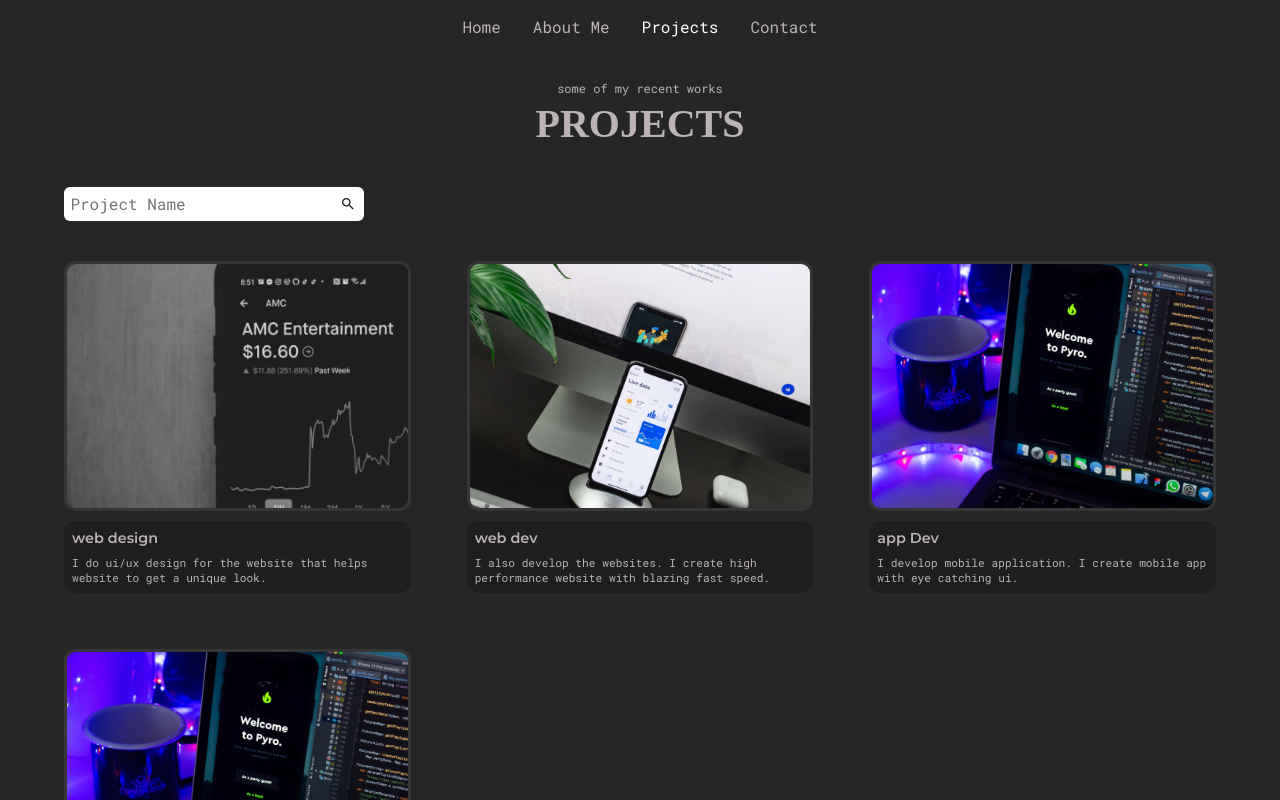
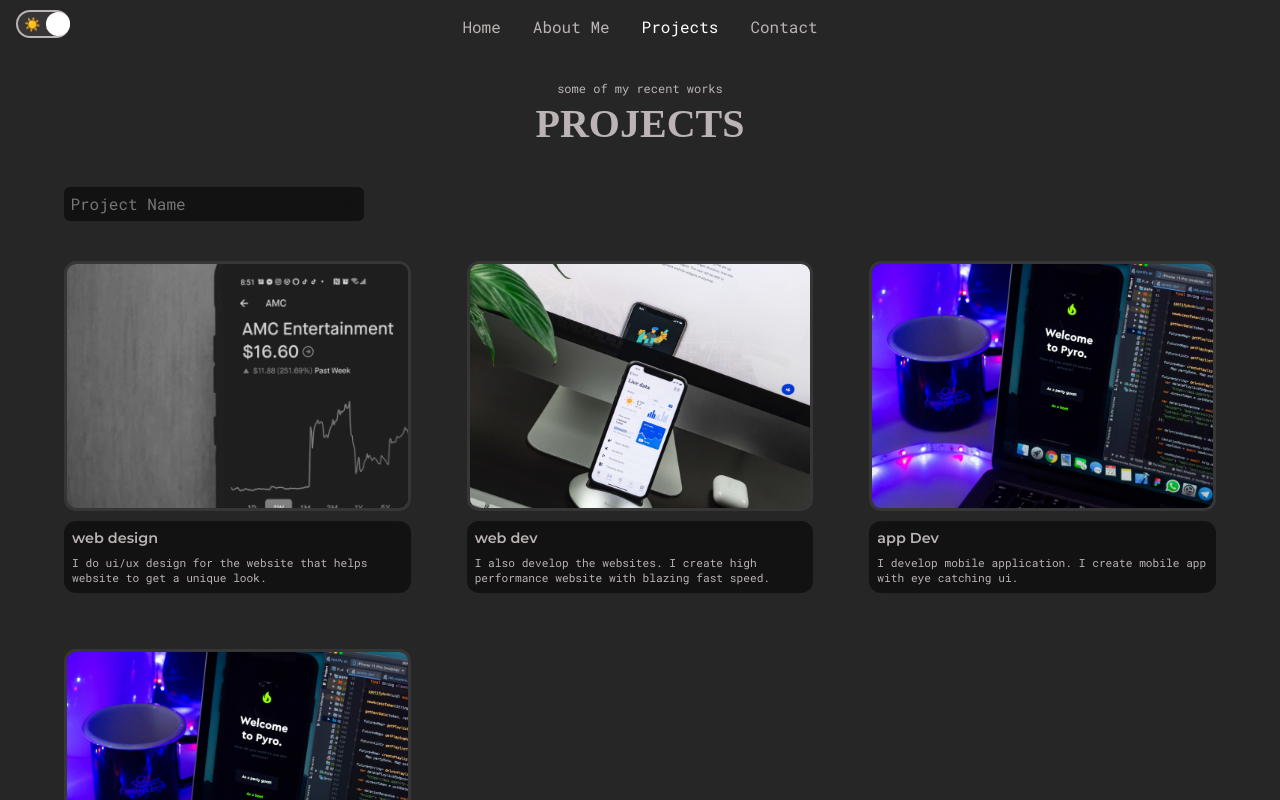
Before and after one commit to Michael-Hills/Personal-Portfolio, a React (Vite) app: page /projects in a window 1280 px wide. Shown: the top 800 px of the page. Built offline with nearby package versions, Linux system fonts and the light colour scheme; a web font is replaced by a local one.

Commit message:
day/night toggle

```diff
--- a/src/App.jsx
+++ b/src/App.jsx
@@ -1,3 +1,7 @@
+import { ThemeProvider as StyledThemeProvider } from 'styled-components';
+import { ThemeProvider } from './context/ThemeContext';
+import { useTheme } from './context/ThemeContext';
+import { darkTheme, lightTheme } from './styles/Themes';
 import NavMenu from './components/NavMenu'
 import { BrowserRouter as Router, Route, Routes } from 'react-router-dom'
 import Home from './pages/home'
@@ -13,7 +17,17 @@ import 'slick-carousel/slick/slick-theme.css';
 
 function App() {
   return (
-    <>
+    <ThemeProvider>
+      <AppContent />
+    </ThemeProvider>
+  );
+}
+
+function AppContent() {
+  const { isDarkMode } = useTheme();
+
+  return (
+    <StyledThemeProvider theme={isDarkMode ? darkTheme : lightTheme}>
       <GlobalStyles />
       <Typography/>
       <Router>
@@ -27,7 +41,7 @@ function App() {
           <Route path="/project/:id" element={<ProjectDetailPage/>} />
         </Routes>
       </Router>
-    </>
+    </StyledThemeProvider>
   );
 }
 
--- a/src/components/Button.jsx
+++ b/src/components/Button.jsx
@@ -13,7 +13,7 @@ const ButtonStyle = styled.div`
     border-radius: 8px;
     display: inline-block;
     border: 2px solid var(--gray-1);
-    color: ${(props) => props.$outline === 'yes' ? 'var(--gray-1)' : 'black'};
+    color: ${(props) => props.$outline === 'yes' ? 'var(--gray-1)' : 'white'};
   }
 
   @media only screen and (max-width: 768px) {
--- a/src/components/NavMenu.jsx
+++ b/src/components/NavMenu.jsx
@@ -2,6 +2,8 @@ import { NavLink } from "react-router-dom";
 import { MdMenu, MdClose } from "react-icons/md";
 import { useState } from 'react';
 import styled from 'styled-components';
+import ThemeToggle from './ThemeToggle';
+import { useTheme } from '../context/ThemeContext';
 
 
 
@@ -53,10 +55,25 @@ const NavStyles = styled.nav`
   .navItems .closeNavIcon {
     display: none;
   }
+
+  .theme-toggle-desktop {
+    position: absolute;
+    left: 2rem;
+    top: 1.2rem;
+    display: block;
+  }
+
+  .theme-toggle-mobile {
+    display: none; // Hide mobile toggle by default
+  }
+
   @media only screen and (max-width: 768px) {
     padding: 0;
     .hide-item {
       transform: translateY(calc(-100% - var(--top)));
+    }
+    .theme-toggle-desktop {
+      display: none;
     }
     .mobile-menu-icon {
       display: block;
@@ -85,6 +102,12 @@ const NavStyles = styled.nav`
         display: block;
         margin-bottom: 1rem;
       }
+      .theme-toggle-mobile {
+        display: block;
+        position: absolute;
+        top: 2rem;
+        left: 2rem;
+      }
     }
   }
 `;
@@ -93,8 +116,12 @@ const NavStyles = styled.nav`
 
 export default function NavMenu() {
     const [showNav, setShowNav] = useState(false);
+    const { isDarkMode, toggleTheme } = useTheme();
     return (
       <NavStyles>
+         <div className="theme-toggle-desktop">
+          <ThemeToggle isDark={isDarkMode} toggleTheme={toggleTheme} />
+        </div>
         <div
           className="mobile-menu-icon"
           onClick={() => setShowNav(!showNav)}
@@ -114,6 +141,9 @@ export default function NavMenu() {
             tabIndex={0}
           >
             <MdClose />
+          </div>
+          <div className="theme-toggle-mobile">
+            <ThemeToggle isDark={isDarkMode} toggleTheme={toggleTheme} />
           </div>
           <li>
             <NavLink
@@ -159,6 +189,7 @@ export default function NavMenu() {
               Contact
             </NavLink>
           </li>
+
         </ul>
       </NavStyles>
     );
--- a/src/components/ProjectsSection.jsx
+++ b/src/components/ProjectsSection.jsx
@@ -13,6 +13,29 @@ const ProjectSectionStyle = styled.div`
   .slick-slider {
     margin: 0 auto; /* Centers the carousel */
   }
+
+  .slick-prev,
+  .slick-next {
+    &:before {
+      color: ${props => props.theme.text}; /* Use theme text color */
+      font-size: 2rem;
+    }
+  }
+
+  /* Add styles for slider dots */
+  .slick-dots {
+    li {
+      button {
+        &:before {
+          color: ${props => props.theme.text}; /* Use theme text color */
+        }
+      }
+      &.slick-active button:before {
+        color: ${props => props.theme.text}; /* Use theme text color for active dot */
+      }
+    }
+  }
+
   .projects__allItems {
     display: flex;
     gap: 3rem;
--- a/src/components/ServicesSection.jsx
+++ b/src/components/ServicesSection.jsx
@@ -13,6 +13,28 @@ const ServicesItemsStyles = styled.div`
 
   .slick-slider {
     margin: 0 auto; /* Centers the carousel */
+  }
+
+  .slick-prev,
+  .slick-next {
+    &:before {
+      color: ${props => props.theme.text}; /* Use theme text color */
+      font-size: 2rem;
+    }
+  }
+
+  /* Add styles for slider dots */
+  .slick-dots {
+    li {
+      button {
+        &:before {
+          color: ${props => props.theme.text}; /* Use theme text color */
+        }
+      }
+      &.slick-active button:before {
+        color: ${props => props.theme.text}; /* Use theme text color for active dot */
+      }
+    }
   }
 
 
--- /dev/null
+++ b/src/components/ThemeToggle.jsx
@@ -0,0 +1,52 @@
+import styled from 'styled-components';
+
+const ToggleButton = styled.button`
+  background: ${({ theme }) => theme.gray2};
+  border: 2px solid ${({ theme }) => theme.gray1};
+  border-radius: 30px;
+  cursor: pointer;
+  display: flex;
+  align-items: center;
+  justify-content: space-between;
+  padding: 2px;
+  position: relative;
+  width: 54px;
+  height: 28px;
+
+  .toggle-circle {
+    background: ${({ theme }) => theme.text};
+    border-radius: 50%;
+    width: 24px;
+    height: 24px;
+    position: absolute;
+    transition: transform 0.2s linear;
+    transform: ${({ $isDark }) =>
+      $isDark ? 'translateX(26px)' : 'translateX(0)'};
+  }
+
+  .toggle-icons {
+    display: flex;
+    justify-content: space-between;
+    align-items: center;
+    width: 100%;
+    padding: 0 4px;
+
+    svg {
+      width: 16px;
+      height: 16px;
+      color: ${({ theme }) => theme.text};
+    }
+  }
+`;
+
+export default function ThemeToggle({ isDark, toggleTheme }) {
+  return (
+    <ToggleButton onClick={toggleTheme} $isDark={isDark}>
+      <div className="toggle-icons">
+        <span role="img" aria-label="sun">☀️</span>
+        <span role="img" aria-label="moon">🌙</span>
+      </div>
+      <div className="toggle-circle" />
+    </ToggleButton>
+  );
+}
--- /dev/null
+++ b/src/context/ThemeContext.jsx
@@ -0,0 +1,24 @@
+import { createContext, useState, useContext } from 'react';
+import PropTypes from 'prop-types';
+
+const ThemeContext = createContext();
+
+export const ThemeProvider = ({ children }) => {
+  const [isDarkMode, setIsDarkMode] = useState(true);
+
+  const toggleTheme = () => {
+    setIsDarkMode(!isDarkMode);
+  };
+
+  return (
+    <ThemeContext.Provider value={{ isDarkMode, toggleTheme }}>
+      {children}
+    </ThemeContext.Provider>
+  );
+};
+
+ThemeProvider.propTypes = {
+  children: PropTypes.node.isRequired,
+};
+
+export const useTheme = () => useContext(ThemeContext);
--- a/src/pages/projects.jsx
+++ b/src/pages/projects.jsx
@@ -23,7 +23,8 @@ const ProjectStyle = styled.div`
     width: 100%;
     font-size: 2rem;
     padding: 0.8rem;
-    color: var(--black);
+    color: ${props => props.theme.text}; // Update to use theme text color
+    background: ${props => props.theme.deepDark}; // Add background color from theme
     border-radius: 6px;
     outline: none;
     border: none;
--- a/src/styles/GlobalStyle.js
+++ b/src/styles/GlobalStyle.js
@@ -7,12 +7,12 @@ const GlobalStyles = createGlobalStyle`
     box-sizing: border-box;
   }
   :root{
-    --dark-bg: #262626;
-    --gray-1: #BCB4B4;
-    --deep-dark: #1E1E1E;
-    --gray-2: #363636;
-    --white : white;
-    --black: black;
+    --dark-bg: ${props => props.theme.bg};
+    --gray-1: ${props => props.theme.gray1};
+    --deep-dark: ${props => props.theme.deepDark};
+    --gray-2: ${props => props.theme.gray2};
+    --white: ${props => props.theme.white};
+    --black: ${props => props.theme.black};
   }
   html{
     font-size: 8px;
--- /dev/null
+++ b/src/styles/Themes.js
@@ -0,0 +1,21 @@
+export const lightTheme = {
+  bg: '#F9F9F9',
+  darkBg: '#F3F3F3',
+  deepDark: '#E4E4E4',
+  text: '#121212',
+  gray1: '#363636',
+  gray2: '#6B6B6B',
+  white: '#121212',
+  black: '#FFFFFF'
+};
+
+export const darkTheme = {
+  bg: '#262626',
+  darkBg: '#1E1E1E',
+  deepDark: '#121212',
+  text: '#FFFFFF',
+  gray1: '#BCB4B4',
+  gray2: '#363636',
+  white: '#FFFFFF',
+  black: '#121212'
+};
```
